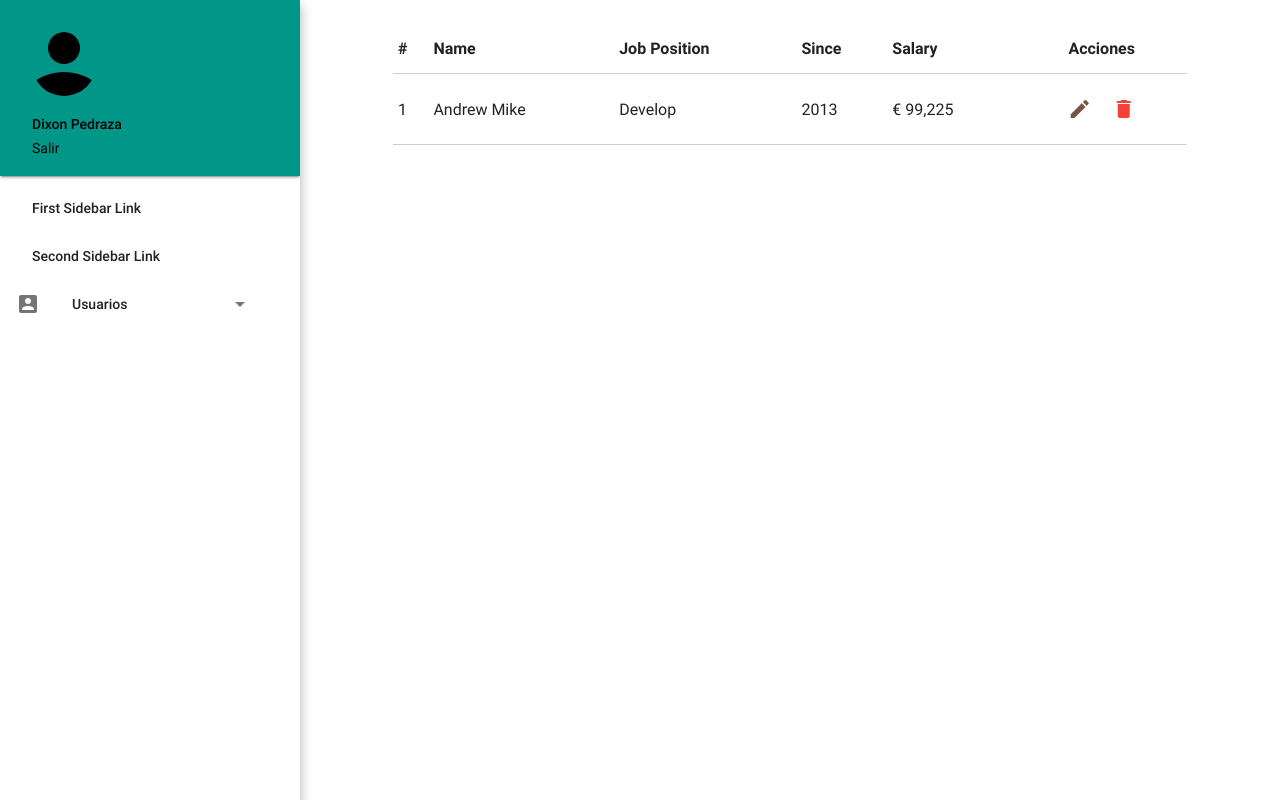
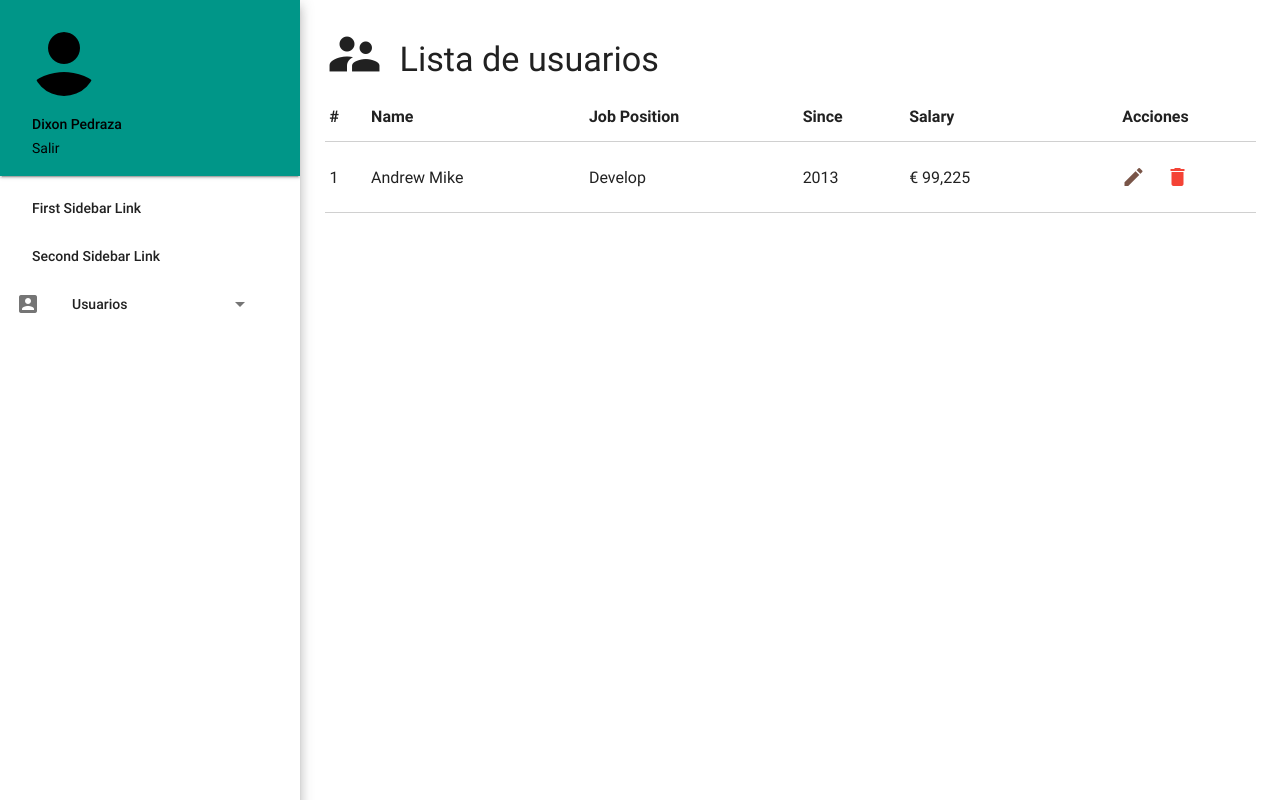
Before and after one commit to pedrazadixon/cakephp_materializecss, a CakePHP app: the page made by app/View/Users/index.ctp in a window 1280 px wide. Run offline with PHP 8.4 and a stand-in for CakePHP, Linux system fonts and the light colour scheme; the template is opened without the code that fills it, so the values that code supplies are empty; some libraries are stand-ins or nearby versions.

Commit message:
automatico 2017/04/10 6:23pm

```diff
--- a/app/View/Users/index.ctp
+++ b/app/View/Users/index.ctp
@@ -1,6 +1,7 @@
 
-<div class="row">
-  <div class="col m10 offset-m1">
+  <div class="container" style="width: 95%;">
+
+    <i class="material-icons medium icon-demo left">supervisor_account</i><h4 class="left">Lista de usuarios</h4>
 
     <table class="bordered">
         <thead>
```
